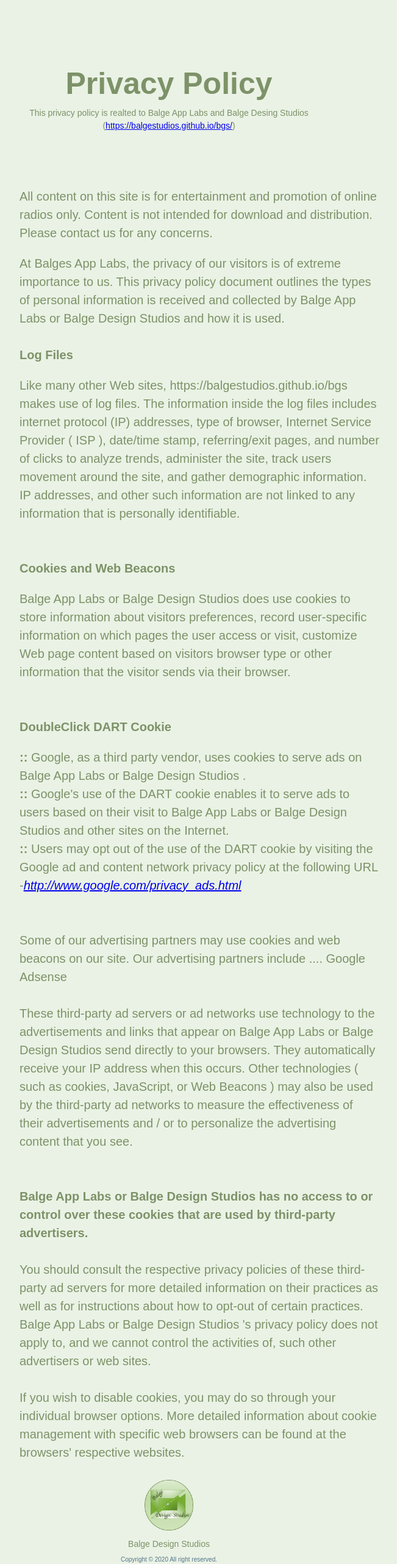
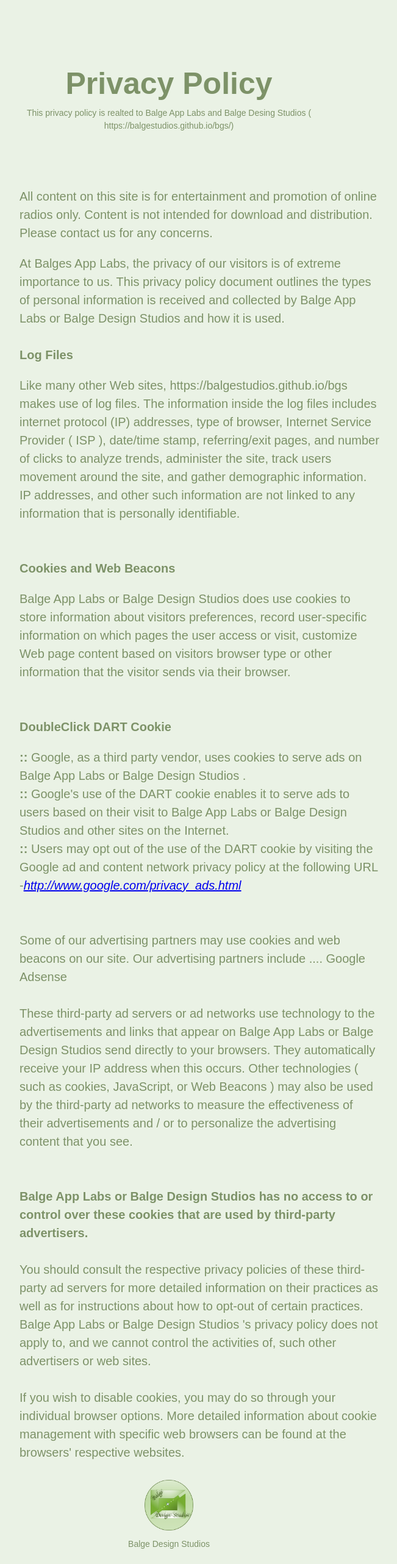
Before and after one commit to balgestudios/BalgeDesignStudios, a plain HTML site: page privacy.html in a window 1280 px wide. Shown: the whole page at 61% size, without its empty margins (363-1014 px from the left). Drawn offline with Linux system fonts and the light colour scheme.

Commit message:
updated privacy

```diff
--- a/css/style.css
+++ b/css/style.css
@@ -166,7 +166,19 @@ h2 {
   font-size: 28px;
 }
 
+.hero-content_pp a    {
+  display: inline-block;
+  color: #7d9268;
+  text-decoration: none;
+  font-size: 14px;
+}
+
 .hero-content a:hover   {
+  background: #7d9268;
+  color: #FFFFFF;
+}
+
+.hero-content_pp a:hover   {
   background: #7d9268;
   color: #FFFFFF;
 }
--- a/privacy.html
+++ b/privacy.html
@@ -82,7 +82,7 @@
 			<a id="footer_logo" href="index.html">
 					<img src="img/logobgs.png" alt="Footer Logo">
 			</a>
-      <span><a class="footer_logo_link" href="index.html">Balge Design Studios</a><br>Copyright &copy; 2020 All right reserved.</span>
+      <span><a class="footer_logo_link" href="index.html">Balge Design Studios</a></span>
     </footer>
 
 </body>
```
